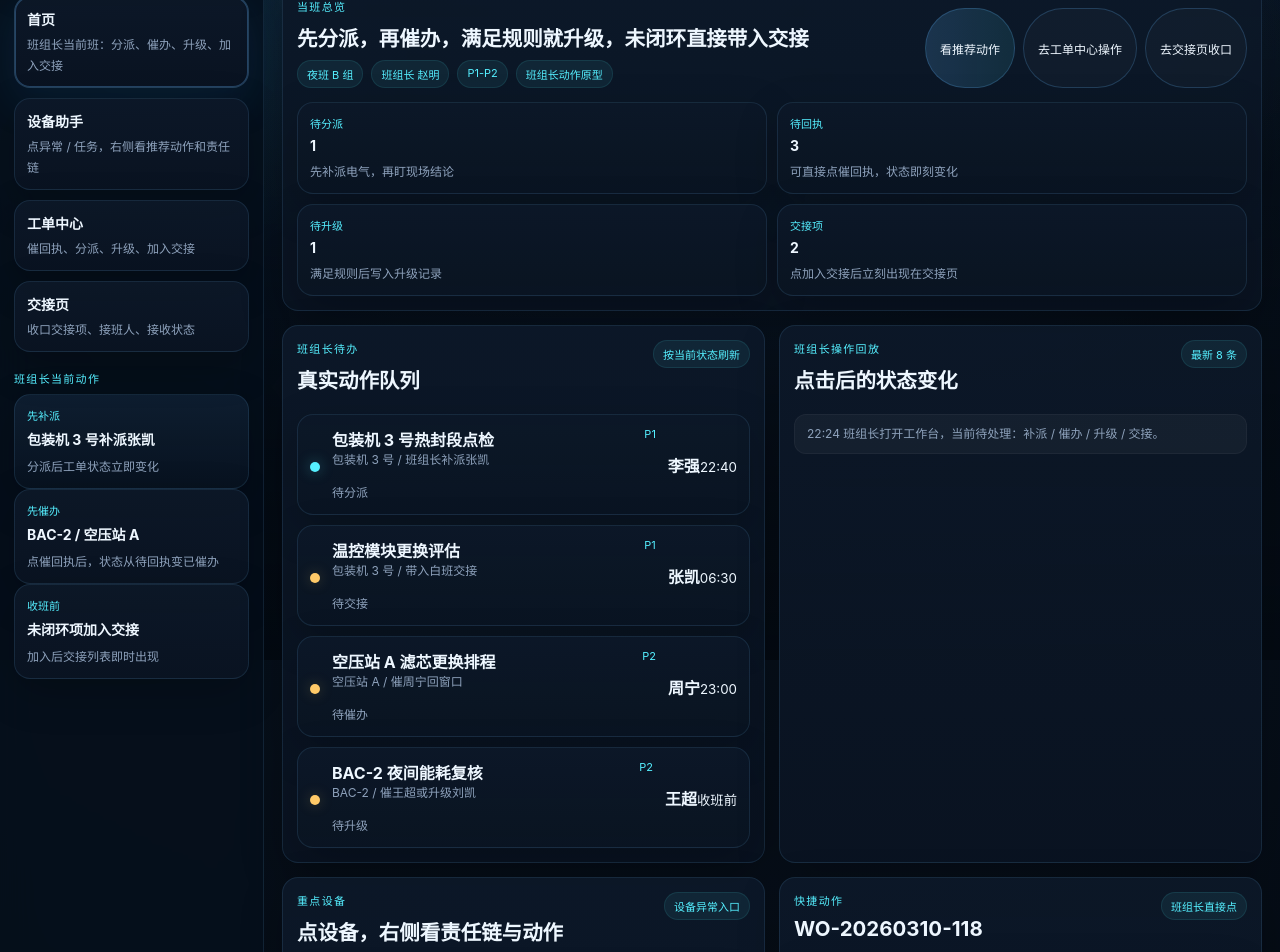
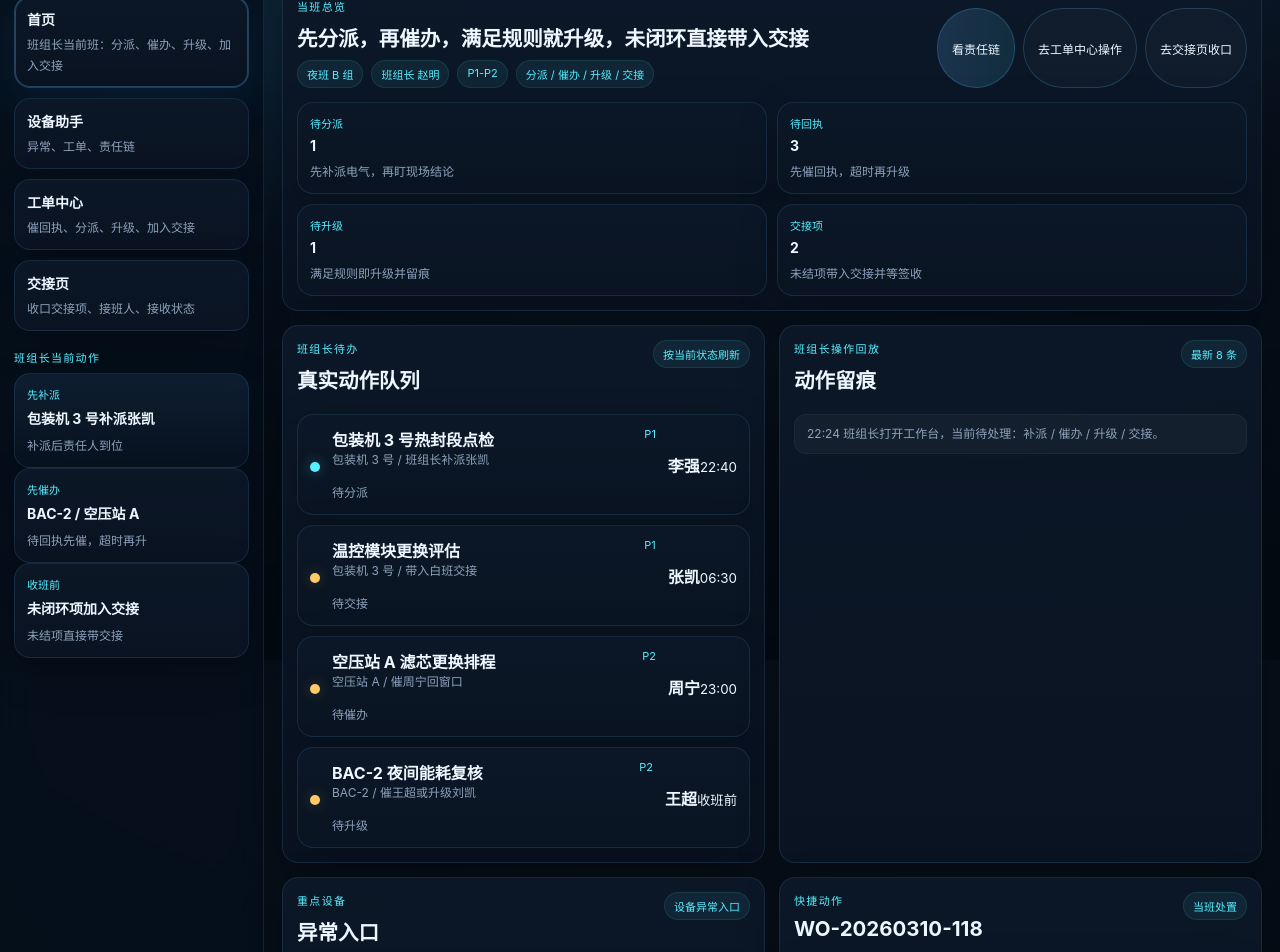
Before and after one commit to Roycent/IndustryClaw, a React (Vite) app: page / in a window 1280 px wide. Shown: the part 140-1092 px from the top of the page. Built offline with nearby package versions, Linux system fonts and the light colour scheme.

Commit message:
refactor: tighten frontline wording round 1

```diff
--- a/src/App.tsx
+++ b/src/App.tsx
@@ -56,7 +56,7 @@ type FocusTarget = { type: ItemType; id: string }
 
 const navItems: NavItem[] = [
   { id: 'dashboard', label: '首页 / 当班总览', short: '首页', desc: '班组长当前班：分派、催办、升级、加入交接' },
-  { id: 'assistant', label: '设备助手', short: '设备助手', desc: '点异常 / 任务，右侧看推荐动作和责任链' },
+  { id: 'assistant', label: '设备助手', short: '设备助手', desc: '异常、工单、责任链' },
   { id: 'workorders', label: '工单中心', short: '工单中心', desc: '催回执、分派、升级、加入交接' },
   { id: 'handover', label: '交接页', short: '交接页', desc: '收口交接项、接班人、接收状态' },
 ]
@@ -282,7 +282,7 @@ function App() {
       title: alert.title,
       subtitle: `${alert.level} / ${alert.source}`,
       summary: `当前状态：${alert.state}；责任：${alert.owner}；更新时间：${alert.updated}`,
-      cause: '点异常后直接给班组长推荐动作与责任链。',
+      cause: '责任链已挂起，待班组长拍板。',
       recommendation: alert.recommendation,
       chain: alert.chain,
       actionNote: alert.recommendation[0],
@@ -297,9 +297,9 @@ function App() {
 
     return [
       { label: '待分派', value: String(pendingAssign), note: '先补派电气，再盯现场结论' },
-      { label: '待回执', value: String(pendingReceipt), note: '可直接点催回执，状态即刻变化' },
-      { label: '待升级', value: String(pendingEscalate), note: '满足规则后写入升级记录' },
-      { label: '交接项', value: String(pendingHandover), note: '点加入交接后立刻出现在交接页' },
+      { label: '待回执', value: String(pendingReceipt), note: '先催回执，超时再升级' },
+      { label: '待升级', value: String(pendingEscalate), note: '满足规则即升级并留痕' },
+      { label: '交接项', value: String(pendingHandover), note: '未结项带入交接并等签收' },
     ]
   }, [handoverTasks, workOrders])
 
@@ -416,17 +416,17 @@ function App() {
           <div className="mini-card compact-card emphasis">
             <span>先补派</span>
             <strong>包装机 3 号补派张凯</strong>
-            <small>分派后工单状态立即变化</small>
+            <small>补派后责任人到位</small>
           </div>
           <div className="mini-card compact-card">
             <span>先催办</span>
             <strong>BAC-2 / 空压站 A</strong>
-            <small>点催回执后，状态从待回执变已催办</small>
+            <small>待回执先催，超时再升</small>
           </div>
           <div className="mini-card compact-card">
             <span>收班前</span>
             <strong>未闭环项加入交接</strong>
-            <small>加入后交接列表即时出现</small>
+            <small>未结项直接带交接</small>
           </div>
         </div>
       </aside>
@@ -439,7 +439,7 @@ function App() {
           </div>
           <div className="topbar-right">
             <div className="status-pill ok">本班在线</div>
-            <div className="status-pill info">可点击原型</div>
+            <div className="status-pill info">当班操作中</div>
             <div className="status-pill">夜班 B 组 / 赵明</div>
           </div>
         </header>
@@ -456,11 +456,11 @@ function App() {
                       <span className="filter-chip">夜班 B 组</span>
                       <span className="filter-chip">班组长 赵明</span>
                       <span className="filter-chip">P1-P2</span>
-                      <span className="filter-chip">班组长动作原型</span>
+                      <span className="filter-chip">分派 / 催办 / 升级 / 交接</span>
                     </div>
                   </div>
                   <div className="hero-actions">
-                    <button type="button" className="primary-btn" onClick={() => setPage('assistant')}>看推荐动作</button>
+                    <button type="button" className="primary-btn" onClick={() => setPage('assistant')}>看责任链</button>
                     <button type="button" className="secondary-btn" onClick={() => setPage('workorders')}>去工单中心操作</button>
                     <button type="button" className="secondary-btn" onClick={() => setPage('handover')}>去交接页收口</button>
                   </div>
@@ -509,7 +509,7 @@ function App() {
                 <div className="section-title">
                   <div>
                     <p className="eyebrow">班组长操作回放</p>
-                    <h3>点击后的状态变化</h3>
+                    <h3>动作留痕</h3>
                   </div>
                   <span className="panel-tag">最新 8 条</span>
                 </div>
@@ -524,7 +524,7 @@ function App() {
                 <div className="section-title">
                   <div>
                     <p className="eyebrow">重点设备</p>
-                    <h3>点设备，右侧看责任链与动作</h3>
+                    <h3>异常入口</h3>
                   </div>
                   <span className="panel-tag">设备异常入口</span>
                 </div>
@@ -557,7 +557,7 @@ function App() {
                     <p className="eyebrow">快捷动作</p>
                     <h3>{selectedWorkOrderDetail.id}</h3>
                   </div>
-                  <span className="panel-tag">班组长直接点</span>
+                  <span className="panel-tag">当班处置</span>
                 </div>
                 <div className="field-grid compact-grid">
                   <div className="field-card"><span>任务</span><strong>{selectedWorkOrderDetail.title}</strong><small>{selectedWorkOrderDetail.nextAction}</small></div>
@@ -578,10 +578,10 @@ function App() {
               <section className="card span-7 dense-card">
                 <div className="section-title">
                   <div>
-                    <p className="eyebrow">可点击异常 / 任务</p>
-                    <h3>点左侧对象，右侧直接给班组长推荐动作与责任链</h3>
+                    <p className="eyebrow">异常 / 工单</p>
+                    <h3>待拍板事项</h3>
                   </div>
-                  <span className="panel-tag">原型交互</span>
+                  <span className="panel-tag">责任链在岗</span>
                 </div>
                 <div className="split-panel assistant-split">
                   <div className="selection-list">
@@ -611,14 +611,14 @@ function App() {
                   <div className="detail-panel sticky-panel">
                     <div className="section-title slim-title">
                       <div>
-                        <p className="eyebrow">右侧决策面板</p>
+                        <p className="eyebrow">处置面板</p>
                         <h3>{focusDetail.title}</h3>
                       </div>
                       <span className="panel-tag">{focusDetail.subtitle}</span>
                     </div>
                     <div className="field-grid compact-grid">
                       <div className="field-card"><span>当前摘要</span><strong>{focusDetail.summary}</strong><small>{focusDetail.cause}</small></div>
-                      <div className="field-card"><span>班组长下一步</span><strong>{focusDetail.actionNote}</strong><small>少解释，多动作与状态</small></div>
+                      <div className="field-card"><span>班组长下一步</span><strong>{focusDetail.actionNote}</strong><small>先动作，再等回执</small></div>
                     </div>
                     <div className="detail-section">
                       <div className="section-title slim-title"><h3>推荐动作</h3><span className="panel-tag">可执行</span></div>
@@ -640,7 +640,7 @@ function App() {
                 <div className="section-title">
                   <div>
                     <p className="eyebrow">班组长动作条</p>
-                    <h3>围绕常见动作</h3>
+                    <h3>当班动作</h3>
                   </div>
                   <span className="panel-tag">分派 / 催办 / 升级 / 交接</span>
                 </div>
@@ -669,12 +669,12 @@ function App() {
                 <div className="section-title">
                   <div>
                     <p className="eyebrow">工单中心</p>
-                    <h3>点行选中，再执行班组长动作</h3>
+                    <h3>待分派 / 待回执 / 待升级</h3>
                   </div>
                   <div className="filter-row tight">
                     <span className="filter-chip">本班</span>
                     <span className="filter-chip">P1-P2</span>
-                    <span className="filter-chip">可点击原型</span>
+                    <span className="filter-chip">当班队列</span>
                   </div>
                 </div>
                 <div className="table-wrap">
@@ -719,7 +719,7 @@ function App() {
                     <p className="eyebrow">工单详情</p>
                     <h3>{selectedWorkOrderDetail.id}</h3>
                   </div>
-                  <span className="panel-tag">班组长决策抽屉</span>
+                  <span className="panel-tag">责任人 / 回执 / 交接</span>
                 </div>
                 <div className="field-grid compact-grid">
                   <div className="field-card"><span>任务</span><strong>{selectedWorkOrderDetail.title}</strong></div>
@@ -735,9 +735,9 @@ function App() {
                 <div className="section-title">
                   <div>
                     <p className="eyebrow">异常列表</p>
-                    <h3>点异常后可切去助手页看责任链</h3>
+                    <h3>异常待拍板</h3>
                   </div>
-                  <span className="panel-tag">可点击异常</span>
+                  <span className="panel-tag">异常入口</span>
                 </div>
                 <div className="alert-list compact-list">
                   {alerts.map((alert) => (
@@ -765,7 +765,7 @@ function App() {
                 <div className="section-title">
                   <div>
                     <p className="eyebrow">升级记录</p>
-                    <h3>点升级后即时写入</h3>
+                    <h3>升级留痕</h3>
                   </div>
                   <span className="panel-tag">升级面板</span>
                 </div>
@@ -803,7 +803,7 @@ function App() {
                 <div className="section-title">
                   <div>
                     <p className="eyebrow">交接页</p>
-                    <h3>加入交接后的工单，会立刻进入待接收清单</h3>
+                    <h3>未结项待签收</h3>
                   </div>
                   <div className="action-bar compact-actions">
                     <button type="button" className="secondary-btn" onClick={() => setPage('workorders')}>返回工单继续处理</button>
@@ -822,9 +822,9 @@ function App() {
                 <div className="section-title">
                   <div>
                     <p className="eyebrow">交接列表</p>
-                    <h3>本班待带出事项</h3>
+                    <h3>待交接事项</h3>
                   </div>
-                  <span className="panel-tag">实时同步</span>
+                  <span className="panel-tag">待签收</span>
                 </div>
                 <div className="table-wrap">
                   <table>
@@ -858,14 +858,14 @@ function App() {
                 <div className="section-title">
                   <div>
                     <p className="eyebrow">交班口径</p>
-                    <h3>班组长收口提示</h3>
+                    <h3>交班口径</h3>
                   </div>
-                  <span className="panel-tag">系统风格</span>
+                  <span className="panel-tag">交班必带</span>
                 </div>
                 <div className="stack-list compact-list">
-                  <div className="mini-card compact-card"><span>先说清</span><strong>影响产线项</strong><small>包装机 3 号优先交清责任链</small></div>
-                  <div className="mini-card compact-card"><span>再说清</span><strong>未回执与已升级项</strong><small>BAC-2 若已升级，直接带升级链</small></div>
-                  <div className="mini-card compact-card"><span>最后确认</span><strong>白班接班人</strong><small>交接页只保留班组长收口动作</small></div>
+                  <div className="mini-card compact-card"><span>先报</span><strong>影响产线项</strong><small>包装机 3 号先交责任链</small></div>
+                  <div className="mini-card compact-card"><span>再报</span><strong>未回执 / 已升级</strong><small>BAC-2 带升级链和处理意见</small></div>
+                  <div className="mini-card compact-card"><span>确认</span><strong>接班人</strong><small>白班签收未结项</small></div>
                 </div>
               </section>
             </div>
```
Also changed, not shown: 1 other file (tests, documents, lock files or other folders).
